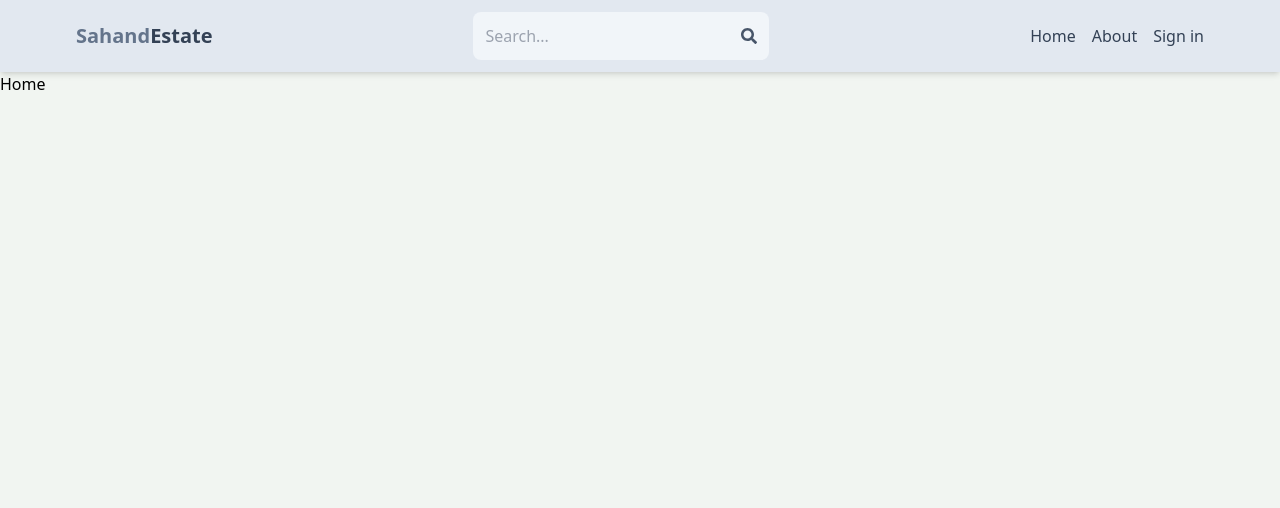
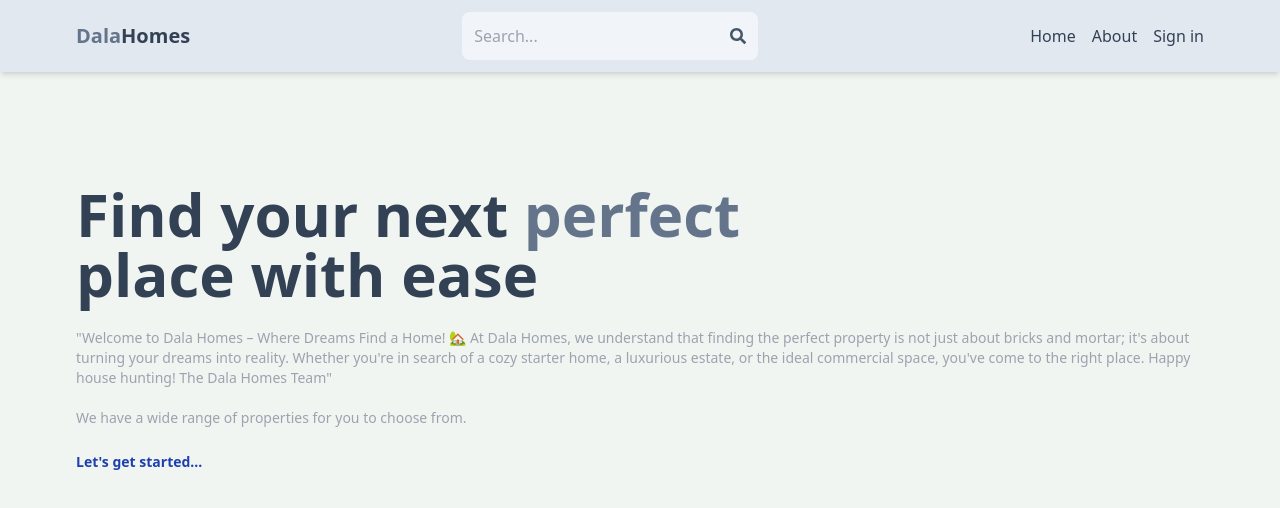
Before and after one commit to malvins2030/mern-dalahomes, a React (Vite) app in the folder client/: page / in a window 1280 px wide. Shown: the top 508 px of the page. Built offline with nearby package versions, Linux system fonts and the light colour scheme; no server answers.

Commit message:
complete home page

```diff
--- a/client/src/components/Header.jsx
+++ b/client/src/components/Header.jsx
@@ -27,8 +27,8 @@
       <div className='flex justify-between items-center max-w-6xl mx-auto p-3'>
         <Link to='/'>
           <h1 className='font-bold text-sm sm:text-xl flex flex-wrap'>
-            <span className='text-slate-500'>Sahand</span>
-            <span className='text-slate-700'>Estate</span>
+            <span className='text-slate-500'>Dala</span>
+            <span className='text-slate-700'>Homes</span>
           </h1>
         </Link>
         <form
--- a/client/src/pages/Home.jsx
+++ b/client/src/pages/Home.jsx
@@ -1,7 +1,140 @@
-import React from 'react'
+import { useEffect, useState } from 'react';
+import { Link } from 'react-router-dom';
+import { Swiper, SwiperSlide } from 'swiper/react';
+import { Navigation } from 'swiper/modules';
+import SwiperCore from 'swiper';
+import 'swiper/css/bundle';
+import ListingItem from '../components/ListingItem';
 
 export default function Home() {
+  const [offerListings, setOfferListings] = useState([]);
+  const [saleListings, setSaleListings] = useState([]);
+  const [rentListings, setRentListings] = useState([]);
+  SwiperCore.use([Navigation]);
+  console.log(offerListings);
+  useEffect(() => {
+    const fetchOfferListings = async () => {
+      try {
+        const res = await fetch('/api/listing/get?offer=true&limit=4');
+        const data = await res.json();
+        setOfferListings(data);
+        fetchRentListings();
+      } catch (error) {
+        console.log(error);
+      }
+    };
+    const fetchRentListings = async () => {
+      try {
+        const res = await fetch('/api/listing/get?type=rent&limit=4');
+        const data = await res.json();
+        setRentListings(data);
+        fetchSaleListings();
+      } catch (error) {
+        console.log(error);
+      }
+    };
+
+    const fetchSaleListings = async () => {
+      try {
+        const res = await fetch('/api/listing/get?type=sale&limit=4');
+        const data = await res.json();
+        setSaleListings(data);
+      } catch (error) {
+        log(error);
+      }
+    };
+    fetchOfferListings();
+  }, []);
   return (
-    <div>Home</div>
-  )
+    <div>
+      {/* top */}
+      <div className='flex flex-col gap-6 p-28 px-3 max-w-6xl mx-auto'>
+        <h1 className='text-slate-700 font-bold text-3xl lg:text-6xl'>
+          Find your next <span className='text-slate-500'>perfect</span>
+          <br />
+          place with ease
+        </h1>
+        <div className='text-gray-400 text-xs sm:text-sm'>
+        "Welcome to Dala Homes – Where Dreams Find a Home! 🏡
+
+At Dala Homes, we understand that finding the perfect property is not just about bricks and mortar; it's about turning your dreams into reality. Whether you're in search of a cozy starter home, a luxurious estate, or the ideal commercial space, you've come to the right place.
+
+Happy house hunting!
+The Dala Homes Team"
+      <p>
+          <br />
+          We have a wide range of properties for you to choose from.
+          </p>
+        </div>
+        <Link
+          to={'/search'}
+          className='text-xs sm:text-sm text-blue-800 font-bold hover:underline'
+        >
+          Let's get started...
+        </Link>
+      </div>
+
+      {/* swiper */}
+      <Swiper navigation>
+        {offerListings &&
+          offerListings.length > 0 &&
+          offerListings.map((listing) => (
+            <SwiperSlide>
+              <div
+                style={{
+                  background: `url(${listing.imageUrls[0]}) center no-repeat`,
+                  backgroundSize: 'cover',
+                }}
+                className='h-[500px]'
+                key={listing._id}
+              ></div>
+            </SwiperSlide>
+          ))}
+      </Swiper>
+
+      {/* listing results for offer, sale and rent */}
+
+      <div className='max-w-6xl mx-auto p-3 flex flex-col gap-8 my-10'>
+        {offerListings && offerListings.length > 0 && (
+          <div className=''>
+            <div className='my-3'>
+              <h2 className='text-2xl font-semibold text-slate-600'>Recent offers</h2>
+              <Link className='text-sm text-blue-800 hover:underline' to={'/search?offer=true'}>Show more offers</Link>
+            </div>
+            <div className='flex flex-wrap gap-4'>
+              {offerListings.map((listing) => (
+                <ListingItem listing={listing} key={listing._id} />
+              ))}
+            </div>
+          </div>
+        )}
+        {rentListings && rentListings.length > 0 && (
+          <div className=''>
+            <div className='my-3'>
+              <h2 className='text-2xl font-semibold text-slate-600'>Recent places for rent</h2>
+              <Link className='text-sm text-blue-800 hover:underline' to={'/search?type=rent'}>Show more places for rent</Link>
+            </div>
+            <div className='flex flex-wrap gap-4'>
+              {rentListings.map((listing) => (
+                <ListingItem listing={listing} key={listing._id} />
+              ))}
+            </div>
+          </div>
+        )}
+        {saleListings && saleListings.length > 0 && (
+          <div className=''>
+            <div className='my-3'>
+              <h2 className='text-2xl font-semibold text-slate-600'>Recent places for sale</h2>
+              <Link className='text-sm text-blue-800 hover:underline' to={'/search?type=sale'}>Show more places for sale</Link>
+            </div>
+            <div className='flex flex-wrap gap-4'>
+              {saleListings.map((listing) => (
+                <ListingItem listing={listing} key={listing._id} />
+              ))}
+            </div>
+          </div>
+        )}
+      </div>
+    </div>
+  );
 }
```
